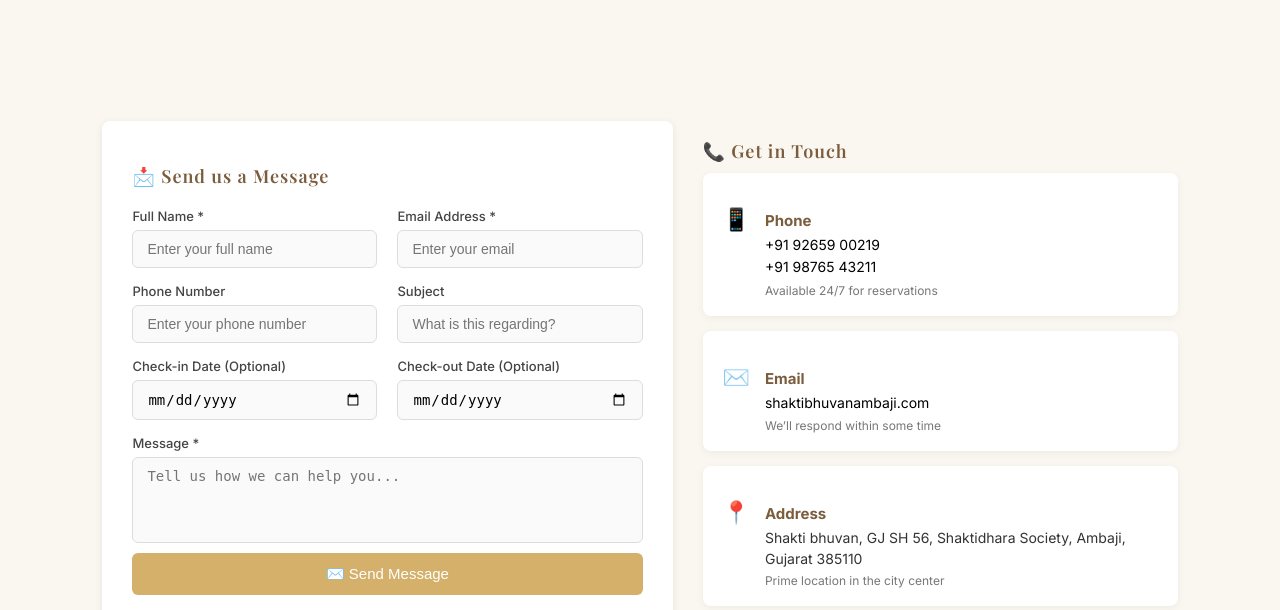
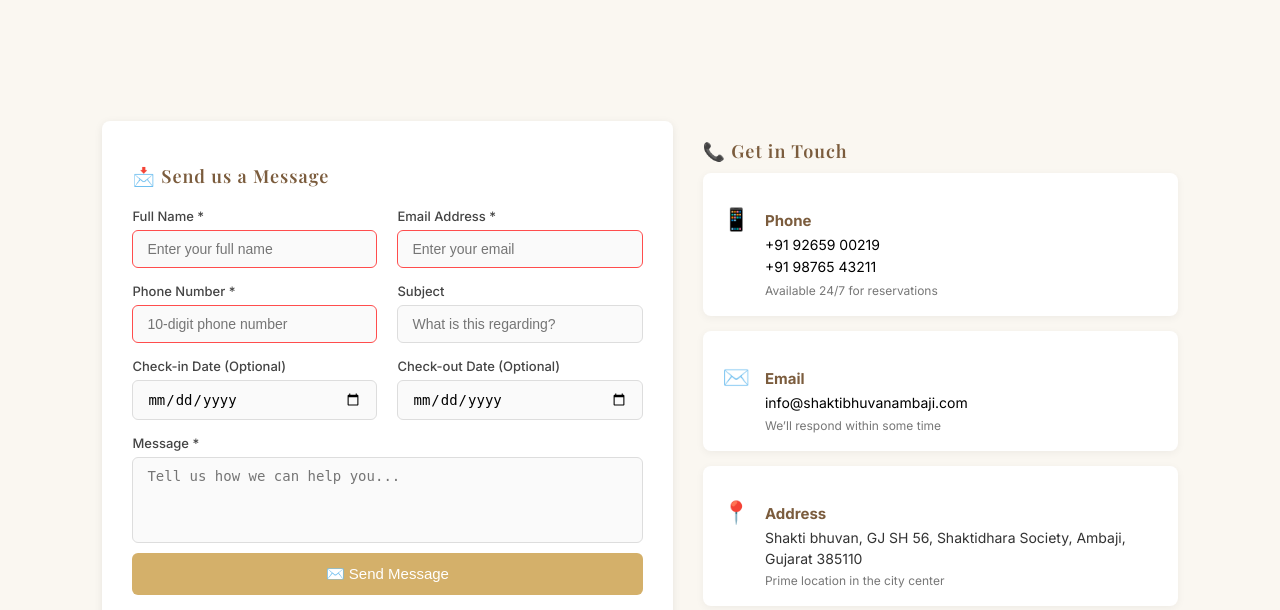
Before and after one commit to Herin27/shakti_bhuvan, a PHP site: page /contact.php in a window 1280 px wide. Shown: the part 278-888 px from the top of the page. Run offline with PHP 8.4, Linux system fonts and the light colour scheme.

Commit message:
contect form validation

```diff
--- a/assets/css/style.css
+++ b/assets/css/style.css
@@ -60,7 +60,9 @@ a, .hero-section p {
     margin-bottom: 30px;
     position: relative;
     z-index: 2;
-    max-width: 700px;
+    max-width: 600px;
+    text-align: center;
+    margin-left: 70px;
 
 }
 
--- a/contact.php
+++ b/contact.php
@@ -4,8 +4,7 @@
   <meta charset="UTF-8">
   <meta name="viewport" content="width=device-width, initial-scale=1.0">
   <link rel="stylesheet" href="./assets/css/contact.css">
-     <link href="https://fonts.googleapis.com/css2?family=Playfair+Display:wght@400;500;600;700&display=swap"
-        rel="stylesheet">
+  <link href="https://fonts.googleapis.com/css2?family=Playfair+Display:wght@400;500;600;700&display=swap" rel="stylesheet">
   <link href="https://fonts.googleapis.com/css2?family=Inter:wght@400;500;600;700&display=swap" rel="stylesheet">
 
   <title>Contact Us Section</title>
@@ -14,30 +13,23 @@
     body {
       margin: 0;
       font-family: "Inter", sans-serif;
-      background-color: #faf7f1; /* Beige background */
+      background-color: #faf7f1;
     }
     a {
       color: black;
       text-decoration: none;
     }
-
-    a:hover {
-        text-decoration: none;
-    }
-
     .contact-section {
       text-align: center;
       padding: 60px 20px;
       background-color: #faf7f1;
     }
-
     .contact-section h2 {
       font-size: 32px;
-      color: #7b5c3d; /* Elegant brown */
+      color: #7b5c3d;
       margin-bottom: 15px;
       font-weight: 600;
     }
-
     .contact-section p {
       font-size: 18px;
       color: #6c6c6c;
@@ -45,12 +37,15 @@
       margin: 0 auto;
       line-height: 1.6;
     }
-
     .logo-icon img {
-    width: 60px;   /* adjust size */
+      width: 60px;
       height: auto;
-    border-radius: 50%; /* make circular if needed */
+      border-radius: 50%;
       margin-right: 10px;
+    }
+    /* Simple error styling */
+    input:invalid {
+      border: 1px solid #ff4d4d;
     }
   </style>
 </head>
@@ -67,9 +62,8 @@
         </div>
     </div>
 
-
     <nav class="nav-links">
-            <a href="index.php" >Home</a>
+        <a href="index.php">Home</a>
         <a href="rooms.php">Rooms</a>
         <a href="gallery.php">Gallery</a>
         <a href="contact.php" class="active">Contact</a>
@@ -85,32 +79,28 @@
 
 <section class="contact-section">
     <h2>Contact Us</h2>
-    <p>
-      We're here to help make your stay exceptional. Reach out to us for reservations, inquiries,
-      or any assistance you may need.
-    </p>
+    <p>We're here to help make your stay exceptional. Reach out to us for reservations, inquiries, or any assistance you may need.</p>
 </section>
 
 <section class="contact-wrapper">
-  <!-- Left: Contact Form -->
   <div class="contact-form">
     <h3>📩 Send us a Message</h3>
-  <form action="save_message.php" method="POST">
+    <form action="save_message.php" method="POST" onsubmit="return validateForm()">
       <div class="form-row">
         <div class="form-group">
           <label>Full Name *</label>
-        <input type="text" name="fullname" placeholder="Enter your full name" required>
+          <input type="text" name="fullname" id="fullname" placeholder="Enter your full name" required>
         </div>
         <div class="form-group">
           <label>Email Address *</label>
-        <input type="email" name="email" placeholder="Enter your email" required>
+          <input type="email" name="email" id="email" placeholder="Enter your email" required>
         </div>
       </div>
 
       <div class="form-row">
         <div class="form-group">
-        <label>Phone Number</label>
-        <input type="text" name="phone" placeholder="Enter your phone number">
+          <label>Phone Number *</label>
+          <input type="tel" name="phone" id="phone" placeholder="10-digit phone number" pattern="[0-9]{10}" title="Please enter a 10-digit phone number" required>
         </div>
         <div class="form-group">
           <label>Subject</label>
@@ -138,13 +128,9 @@
     </form>
   </div>
 
-
-  <!-- Right: Contact Info -->
   <div class="contact-info-box">
     <h3>📞 Get in Touch</h3>
 
-
-    <!-- Info Cards -->
     <div class="info-card">
       <div class="icon">📱</div>
       <div>
@@ -162,8 +148,7 @@
       <div>
         <h4>Email</h4>
         <p>
-      <a href="mailto:shaktibhuvanambaji.com">shaktibhuvanambaji.com</a><br>
-
+          <a href="mailto:info@shaktibhuvanambaji.com">info@shaktibhuvanambaji.com</a><br>
         </p>
         <span>We’ll respond within some time</span>
       </div>
@@ -187,42 +172,41 @@
       </div>
     </div>
 
-    <!-- Map Box -->
     <div class="map-box" style="width: 100%; max-width: 800px; margin: auto;">
       <iframe
-    src="https://www.google.com/maps/embed?pb=!1m18!1m12!1m3!1d3667.7317323561217!2d72.845482!3d24.3265648!2m3!1f0!2f0!3f0!3m2!1i1024!2i768!4f13.1!3m3!1m2!1s0x395d23fbbb6196cf%3A0xfc61656acb2d27fe!2sShakti%20bhawan!5e0!3m2!1sen!2sin!4v1694422945369!5m2!1sen!2sin"
-    width="100%"
-    height="400"
-    style="border:0; border-radius: 12px;"
-    allowfullscreen=""
-    loading="lazy"
-    referrerpolicy="no-referrer-when-downgrade">
+        src="https://www.google.com/maps/embed?pb=!1m18!1m12!1m3!1d3644.475484838637!2d72.8465!3d24.3333!2m3!1f0!2f0!3f0!3m2!1i1024!2i768!4f13.1!3m3!1m2!1s0x0%3A0x0!2zMjTCsDE5JzYwLjAiTiA3MsKwNTAnNDcuNCJF!5e0!3m2!1sen!2sin!4v1625000000000"
+        width="100%" height="400" style="border:0; border-radius: 12px;" allowfullscreen="" loading="lazy">
       </iframe>
     </div>
-
-
-    <!-- Quick Actions
-    <div class="quick-actions">
-      <h4>Quick Actions</h4>
-      <ul>
-        <li>📞 Call for Immediate Assistance</li>
-        <li>📧 Email Our Reservations Team</li>
-        <li>💬 Live Chat Support</li>
-      </ul>
-    </div> -->
   </div>
 </section>
 
-
-
-
-
-
-
 <?php include 'footer.php'; ?>
 
+<script>
+function validateForm() {
+    const phone = document.getElementById('phone').value;
+    const email = document.getElementById('email').value;
+
+    // Phone validation (ensure 10 digits)
+    const phoneRegex = /^[0-9]{10}$/;
+    if (!phoneRegex.test(phone)) {
+        alert("Please enter a valid 10-digit phone number.");
+        return false;
+    }
+
+    // Email validation (Basic regex)
+    const emailRegex = /^[^\s@]+@[^\s@]+\.[^\s@]+$/;
+    if (!emailRegex.test(email)) {
+        alert("Please enter a valid email address.");
+        return false;
+    }
+
+    return true; // Form submits if validation passes
+}
+</script>
+
 <link rel="stylesheet" href="https://cdnjs.cloudflare.com/ajax/libs/font-awesome/6.4.0/css/all.min.css">
-
 <script src="https://cdn.jsdelivr.net/npm/bootstrap@5.3.3/dist/js/bootstrap.bundle.min.js"></script>
 </body>
 </html>
```
Lines whose indentation alone changed are shown as unchanged.
